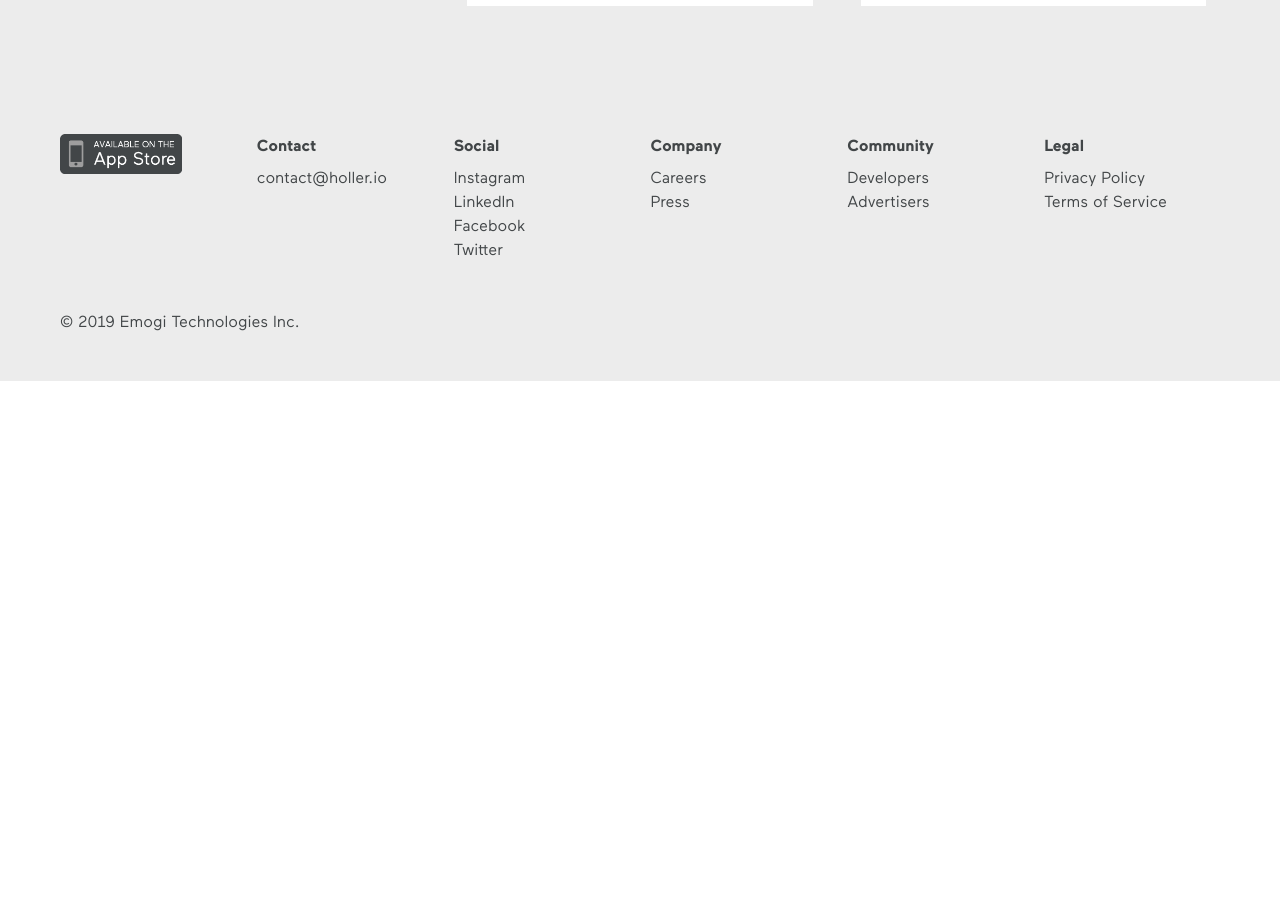
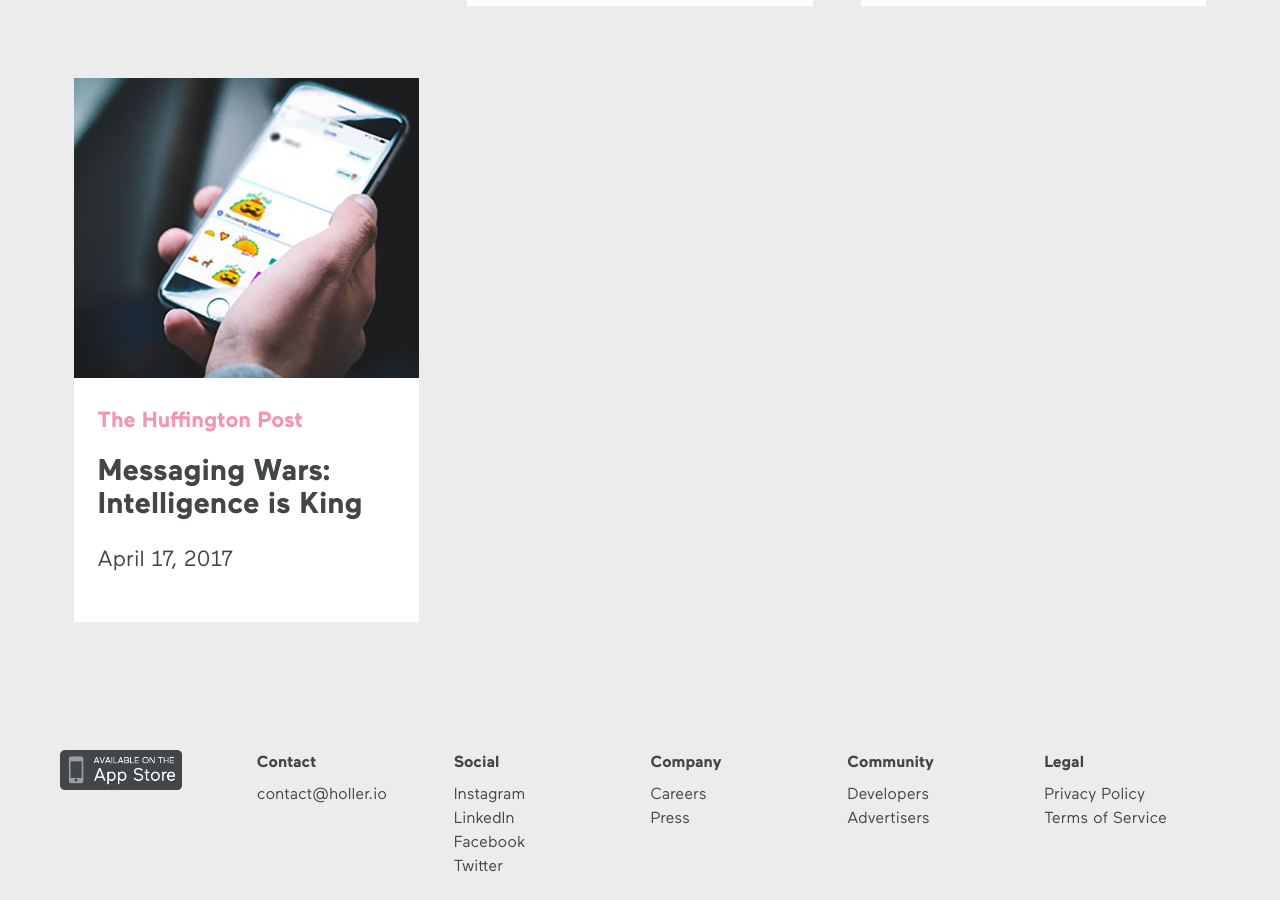
Before and after one commit to taliacotton/holler, a Jekyll site: the page built from press.html, in a window 1280 px wide and 900 px high, scrolled down 4982 px. Built offline with Jekyll 4.4.1, drawn with Linux system fonts in a browser that asks for light colours; nearby versions of some CDN libraries; before the commit the page ends 5363 px from its top, so only the background shows below that.

Commit message:
Updated 2 files via CloudCannon

```diff
--- a/_data/press.yml
+++ b/_data/press.yml
@@ -277,3 +277,14 @@
   publisher: Entrepreneur
   image: /uploads/data-shows-the-3-things-you-need-for-a-successful-facebook-ad.png
   url: 'https://www.entrepreneur.com/article/296196'
+- title: 'Messaging Wars: Intelligence is King'
+  featured: false
+  published-date: 'April 17, 2017'
+  blurb: >-
+    For emoji and other visual content to be relevant, it’s crucial that it
+    appear at the exact, relevant moment in the conversation—without people
+    having to search for it.
+  publisher: The Huffington Post
+  image: /uploads/messaging-wars--intelligence-is-king.png
+  url: >-
+    https://www.huffpost.com/entry/messaging-wars-intelligence-is-king_b_58f4e0ede4b04cae050dc939
```
Also changed, not shown: uploads/messaging-wars--intelligence-is-king.png (added).
